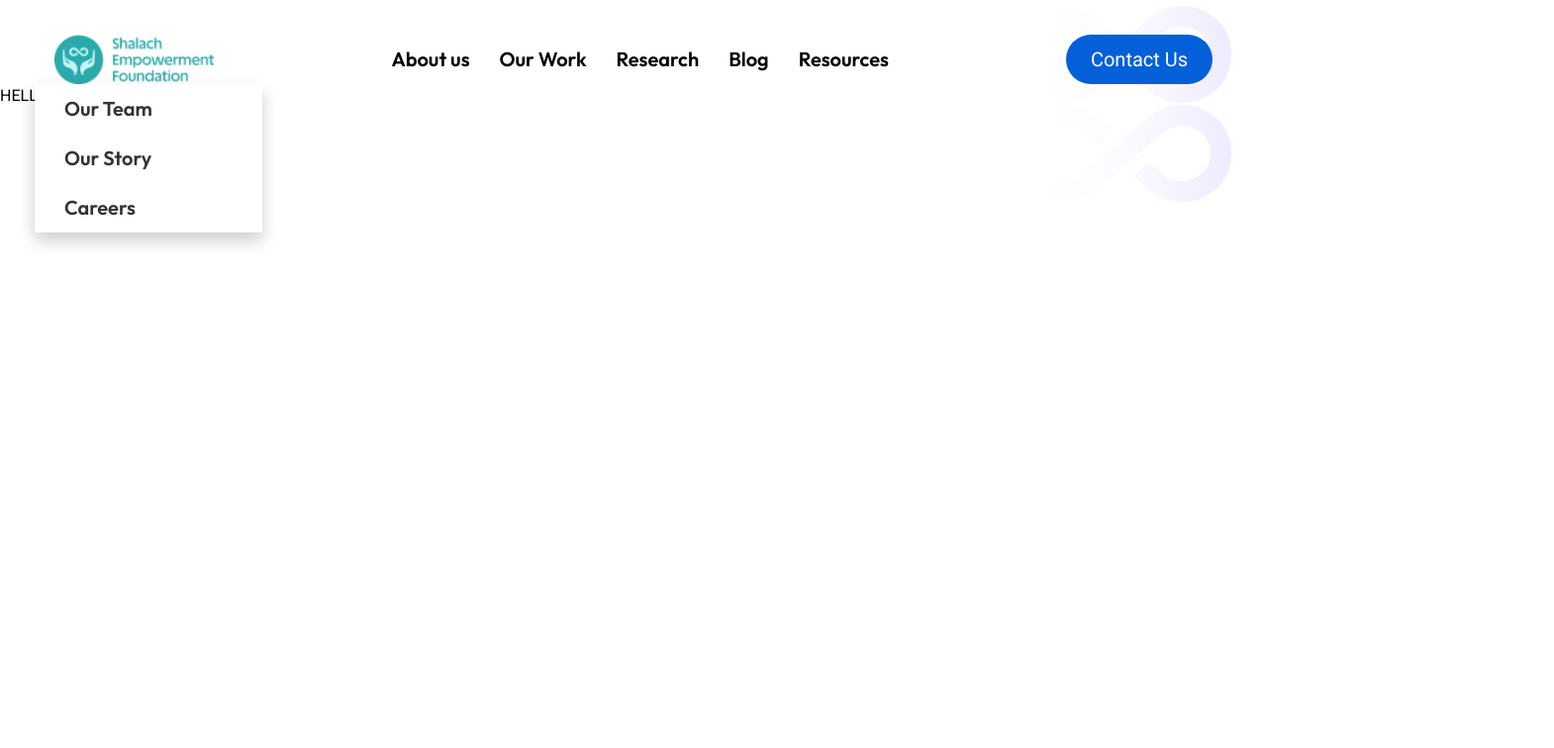
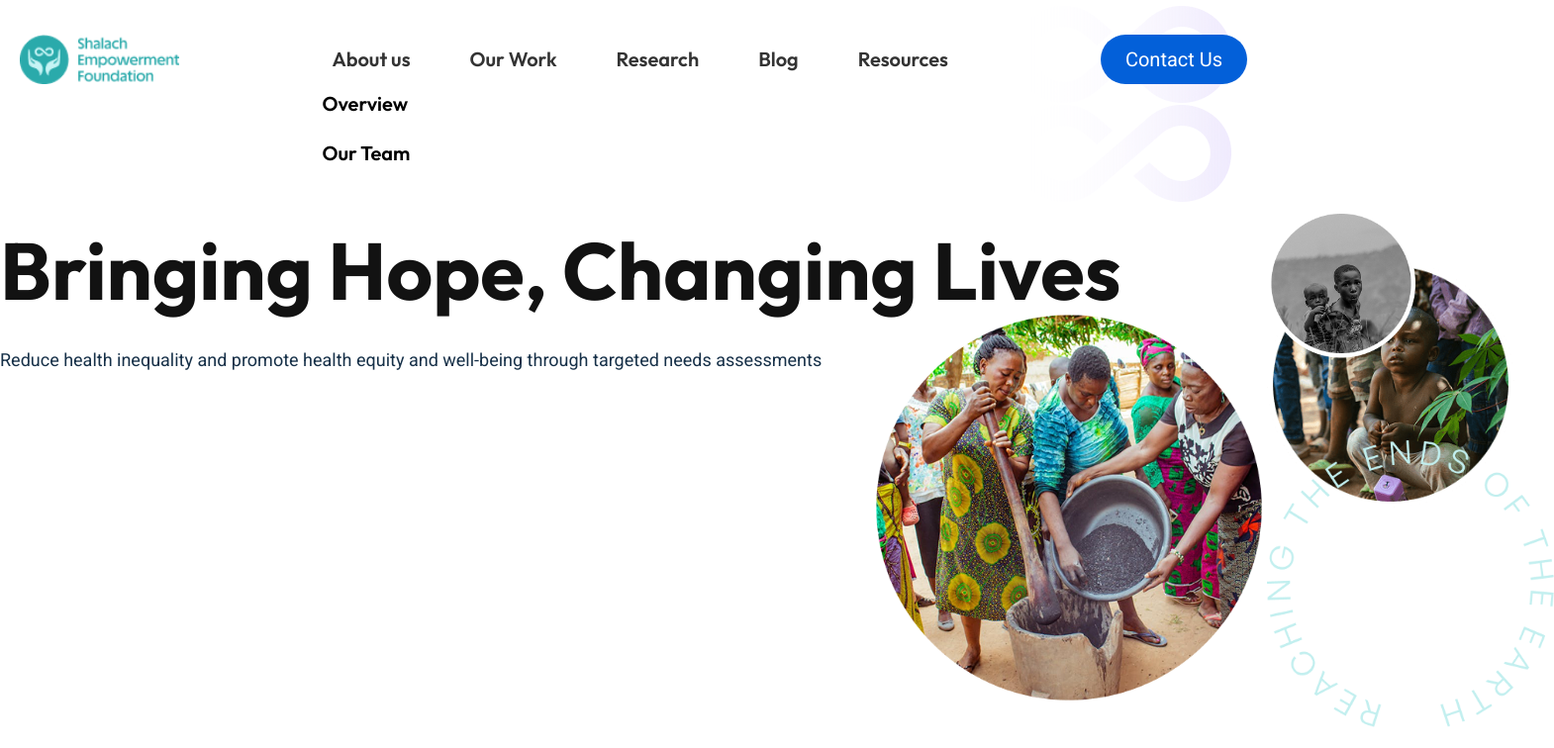
Before and after one commit to Godwin-munan/shalach-foundation-website, an Angular app: page / in a window 1280 px wide. Both pictures are taken after a click on the link "About us". Shown: the top 756 px of the page at 99% size, 1570 px wide, since content can reach past the window. Built offline with nearby package versions, Linux system fonts and the light colour scheme.

Commit message:
Header section impl v1

```diff
--- a/src/app/layout/landing/header-section/header-section.component.html
+++ b/src/app/layout/landing/header-section/header-section.component.html
@@ -1,4 +1,4 @@
-<header id="header" class="main-header-container">
+<header id="header" class="main-header-container" [style.height]="headerHeight">
   <!-- Vector background image container -->
   <div class="vector-image-container">
     <div class="vector-image"></div>
@@ -6,7 +6,7 @@
 
   <!-- sub header container -->
   <div class="sub-header-container">
-    <div class="header-container">
+    <div class="header-nav-container">
       <!-- Logo on the left -->
       <div class="logo">
         <img src="/logo/Group 14  - shalach logo.png" alt="shalach foundation logo">
@@ -17,10 +17,9 @@
         <ul>
           <li class="dropdown">
             <a href="#" class="dropdown-toggle" (click)="toggleDropdown($event)">About us</a>
-            <ul class="dropdown-menu" *ngIf="isDropdownOpen">
+            <ul class="dropdown-menu" [ngClass]="{ 'show': isDropdownOpen }">
+              <li><a href="#">Overview</a></li>
               <li><a href="#">Our Team</a></li>
-              <li><a href="#">Our Story</a></li>
-              <li><a href="#">Careers</a></li>
             </ul>
           </li>
           <li><a href="#">Our Work</a></li>
@@ -37,7 +36,36 @@
     </div>
   </div>
 
-  <div>
-    HELLO WORLD
+  <div class="sub-header-content-container">
+
+    <!-- Header content text section -->
+    <div class="header-content-title-container">
+      <div class="header-content-title-maintitle-container">
+        <h1>
+          Bringing Hope, Changing Lives
+        </h1>
+      </div>
+      <div class="header-content-title-subtitle-container">
+        <p>
+          Reduce health inequality and promote health equity and well-being through targeted needs assessments
+        </p>
+      </div>
+    </div>
+
+    <!-- Header content image section - images are stacked over each other in a eclipse like structure -->
+    <div class="header-content-image-container">
+      <div class="elipse-top-center-image-container">
+        <img src="/images/min/Ellipse 3 - image of a child and sibling_min.png" alt="image of a young boy with his sibling">
+      </div>
+      <div class="elipse-right-top-image-container">
+        <img src="/images/min/Ellipse 2 - bending child_min.png" alt="image of a bending child">
+      </div>
+      <div class="elipse-bottom-left-image-container">
+        <img src="/images/Ellipse 1 - women pounding grain.png" alt="image of women pounding grain">
+      </div>
+      <div class="elipse-bottom-right-image-container">
+        <img src="/images/Reaching Text - reaching the end of the earth.png" alt="image of text reaching the end of the earth">
+      </div>
+    </div>
   </div>
 </header>
--- a/src/app/layout/landing/header-section/header-section.component.scss
+++ b/src/app/layout/landing/header-section/header-section.component.scss
@@ -1,10 +1,12 @@
 
 #header {
-position: relative;
+  position: relative;
 }
 
 .main-header-container {
-  height: 100vh;
+  display: flex;
+  flex-direction: column;
+  //height: 100vh;
 }
 
 .vector-image-container{
@@ -29,19 +31,14 @@ position: relative;
   -webkit-mask-image: linear-gradient(to left, black, transparent);
 }
 
-.sub-header-container{
-  padding-top: 35px;
-  //border-top: 35px solid transparent;
-}
-
 /* Flex container for header */
-.header-container {
+.header-nav-container {
   position: relative;
   display: flex;
   justify-content: space-between;
   align-items: center;
-  max-width: 1210px; /* Adjust based on your design */
-  margin: 0px auto;
+  max-width: var(--header-container-width);
+  margin: var(--container-centered);
   padding: 0 20px;
   z-index: 2
 }
@@ -51,7 +48,6 @@ position: relative;
   height: 50px; /* Adjust based on your logo's size */
 }
 
-/* Navigation items styling */
 .nav-items ul {
   display: flex;
   list-style: none;
@@ -59,15 +55,38 @@ position: relative;
 }
 
 .nav-items li {
+  position: relative;
   margin: 0 15px;
 }
 
 .nav-items a {
+  display: inline-block;
   text-decoration: none;
+  color: #333;
+  padding: 4.5px 15px;
+  display: block;
+}
+
+.nav-items a::after {
+  content: '';
+  position: absolute;
+  left: 0;
+  bottom: 0;
+  width: 100%;
+  height: 3.5px;
+  background-color: var(--button-background-color);
+  transform: scaleX(0);
+  transform-origin: left;
+  transition: transform 0.3s ease;
+}
+
+.nav-items a:hover::after {
+  transform: scaleX(1);
 }
 
 /* Add bottom border on hover */
 .nav-items a:hover {
+  width: inherit;
   border-bottom: 3.5px solid var(--button-background-color); /* Solid black bottom border */
 }
 
@@ -78,38 +97,50 @@ position: relative;
 }
 
 
-/* Dropdown menu styles */
+/* Dropdown menu default state */
 .dropdown-menu {
-  display: none;
+  display: none;           /* Keep it hidden initially */
   position: absolute;
-  top: 100%; /* Positions dropdown directly below the parent */
+  top: 100%;               /* Positioned directly below the parent */
   left: 0;
-  background-color: #fff;
-  box-shadow: 0 8px 16px rgba(0,0,0,0.2);
+  background-color: rgba(0, 0, 0, 0); /* Explicitly transparent background */
+  box-shadow: none;
   list-style: none;
+  //box-shadow: 0 8px 16px rgba(0, 0, 0, 0.2);
   padding: 0;
   margin: 0;
+  opacity: 0;              /* Completely transparent */
+  transform: scaleY(0);    /* Collapsed vertically */
+  transform-origin: top;   /* Animate from the top edge */
+  transition: all 0.2s ease; /* Smooth transition for visibility and scale */
   z-index: 1000;
 }
 
+/* When the dropdown is active, add the "show" class */
+.dropdown-menu.show {
+  display: flex;
+  flex-direction: column;
+  opacity: 1;
+  transform: scaleY(1);
+}
+
+/* Other dropdown styles remain the same */
 .dropdown-menu li {
-  width: 200px; /* Adjust width as needed */
+  margin: 5px 0;
+  width: inherit; /* Adjust width as needed */
 }
 
 .dropdown-menu a {
-  padding: 10px 15px;
-  color: #333;
+  font-family: var(--outfit-font);
+  font-size: 20px;
+  padding: 5px 5px;
+  color: var(--app-primary-color);
   display: block;
+  text-decoration: none;
 }
 
-/* Show dropdown when parent li is focused */
-.nav-items li:focus-within > .dropdown-menu {
-  display: block;
-}
-
-/* Optional: Change link color on hover */
 .dropdown-menu a:hover {
-  background-color: #f1f1f1;
+  //background-color: #f1f1f1;
 }
 
 
@@ -125,3 +156,113 @@ position: relative;
   border-radius: 50px;
   cursor: pointer;
 }
+
+
+
+.sub-header-container{
+  padding: 35px 0 8px 0;
+  flex: 0;
+}
+
+.sub-header-content-container {
+  display: flex;
+  // justify-content: center;
+  // align-items: center;
+  flex: 1;
+  margin: var(--container-centered);
+  max-width: var(--header-container-width);
+  width: 100%;
+}
+
+.header-content-title-container {
+  align-self: flex-start;
+  flex-shrink: 0;
+  flex-wrap: 1;
+  max-width: var(--content-title-container);
+  width: 100%;
+  margin: 120px 0 20px 0;
+}
+
+.header-content-title-maintitle-container{
+  padding-bottom: 15px;
+}
+
+.header-content-title-subtitle-container {
+  max-width: var(--content-title-subtitle-container);
+}
+
+.header-content-image-container {
+  align-self: flex-start;
+  flex: 1;
+  max-width: var(--content-title-container);
+  width: 100%;
+  margin: 120px 0 20px 0;
+}
+
+
+.header-content-image-container {
+  position: relative;
+  width: 100%;
+  height: auto; /* Adjust height as needed */
+}
+
+/* Top Image */
+.elipse-top-center-image-container {
+  position: absolute;
+  bottom: 99%;
+  left: 10%;
+  transform: translateY(99%);
+  z-index: 3;
+}
+
+/* Left Image */
+.elipse-right-top-image-container {
+  position: absolute;
+  top: 20%;
+  left: 20%;
+  transform: translateY(20%);
+  z-index: 2;
+}
+
+/* Right Image */
+.elipse-bottom-left-image-container {
+  position: absolute;
+  top: 30%;
+  right: 40%;
+  transform: translateY(25%);
+  z-index: 1;
+}
+
+.elipse-bottom-right-image-container {
+  position: absolute;
+  top: 99%;
+  left: 10%;
+  transform: translateY(80%);
+  z-index: 4;
+}
+
+
+
+/* Top Image - Smallest */
+.elipse-top-center-image-container img {
+  max-width: 150px; /* Adjust percentage as needed */
+  height: 150px;
+}
+
+
+/* Right Image - Largest */
+.elipse-right-top-image-container img {
+  max-width: 250px; /* Adjust percentage as needed */
+  height: 250px;
+}
+
+/* Left Image - Medium */
+.elipse-bottom-left-image-container img {
+  max-width: 400px; /* Adjust percentage as needed */
+  height: 400px;
+}
+
+.elipse-bottom-right-image-container img {
+  max-width: 290px; /* Adjust percentage as needed */
+  height: 290px;
+}
--- a/src/app/layout/landing/header-section/header-section.component.ts
+++ b/src/app/layout/landing/header-section/header-section.component.ts
@@ -1,4 +1,4 @@
-import { Component } from '@angular/core';
+import { Component, HostListener } from '@angular/core';
 
 @Component({
   selector: 'app-header-section',
@@ -9,6 +9,7 @@ import { Component } from '@angular/core';
 export class HeaderSectionComponent {
 
   isDropdownOpen = false;
+  headerHeight: string = '100vh'; // Default value
 
   toggleDropdown(event: MouseEvent) {
     event.preventDefault();
@@ -19,4 +20,17 @@ export class HeaderSectionComponent {
     this.isDropdownOpen = false;
   }
 
+
+  ngOnInit() {
+    this.setHeaderHeight();
+  }
+
+  @HostListener('window:resize')
+  onWindowResize() {
+    this.setHeaderHeight();
+  }
+
+  private setHeaderHeight() {
+    this.headerHeight = window.innerHeight + 'px';
+  }
 }
```
